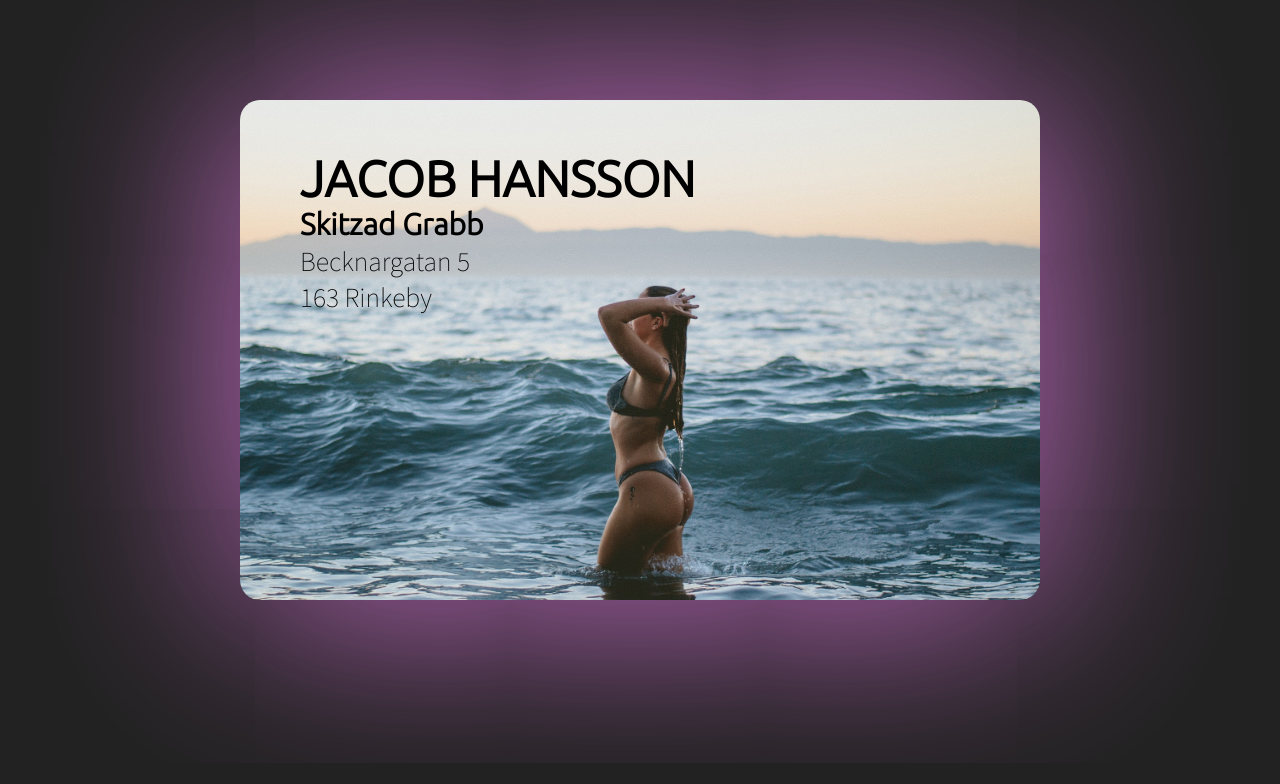
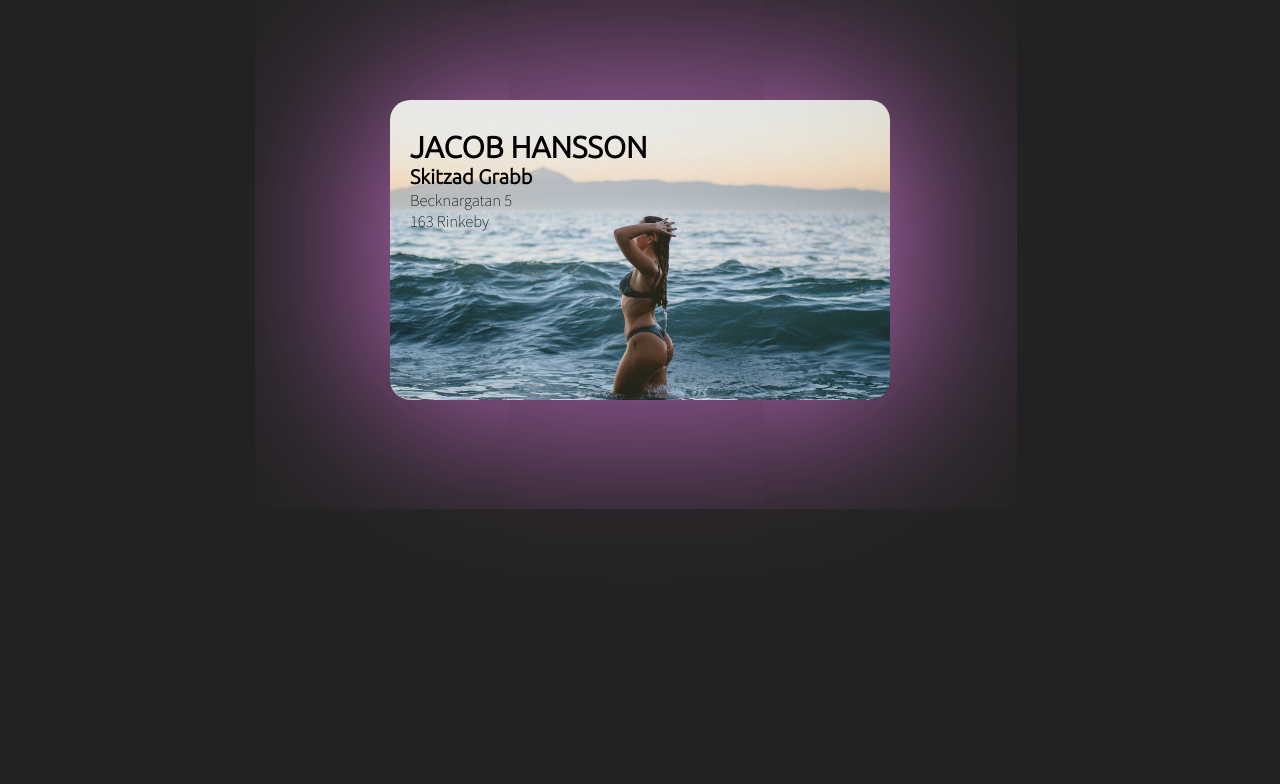
Before and after one commit to jacobwalla/EE19-ar2, a plain HTML site: page 3-divbox/visitkort/index.html in a window 1280 px wide. Drawn offline with Linux system fonts and the light colour scheme.

Commit message:
Scones Recept

```diff
--- /dev/null
+++ b/3-divbox/scones/style.css
@@ -0,0 +1,58 @@
+
+/* Enkel CSS-reset */
+html {
+    box-sizing: border-box;
+}
+*, *:before, *:after {
+    box-sizing: inherit;
+}
+body, h1, h2, h3, h4, h5, h6, p, ul {
+    margin: 0;
+    padding: 0;
+}
+
+/* Utseende på sidan */
+
+body{
+background: url(./bilder/theme-photos-Hx7xdwhj2AY-unsplash.jpg);
+background-size: 2000px;
+}
+
+/* Utseende på boxen */
+
+div{
+    background: #DBD6CE;
+    width: 900px;
+    height: 1250px;
+    border-radius: 20px;
+    margin: 50px auto 50px auto;
+    color: #2B1C00;
+    border: 15px solid #2B1C00;
+    box-shadow: 10px 10px 20px black;
+    padding: 70px;
+}
+
+/* Utseende på innehållet */
+
+h1{
+    font-family: 'Varela Round', sans-serif;
+    font-size: 35px;
+    margin-bottom: 30px;
+}
+h2{
+    font-family: 'Varela Round', sans-serif;
+    font-size: 30px;
+    margin-bottom: 20px;
+}
+p{
+    font-family: 'Indie Flower', cursive;
+    font-size: 25px;
+    margin-bottom: 10px;
+}
+ul{
+    font-family: 'Indie Flower', cursive;
+    font-size: 25px;
+    margin-bottom: 20px;
+    margin-left: 40px;
+    list-style-type: circle;
+}
--- a/3-divbox/visitkort/style.css
+++ b/3-divbox/visitkort/style.css
@@ -16,27 +16,27 @@ body{
 }
 div{
     background: url(./bilder/sebastian-ramirez-sanchez-ZFnK6RpYB7g-unsplash.jpg);
-    width: 800px;
-    height: 500px;
+    width: 500px;
+    height: 300px;
     border-radius: 20px;
     margin: 100px auto 0 auto;
-    background-size: 800px;
+    background-size: 500px;
     color: black;
     box-shadow: 0px 0px 200px violet;
-    padding-left: 60px;
-    padding-top: 50px;
+    padding-left: 20px;
+    padding-top: 30px;
 }
 h1{
     font-family: 'Ubuntu', sans-serif;
-    font-size: 50px;
+    font-size: 30px;
     font-weight: bold;
     text-transform: uppercase;
 }
 h2{
     font-family: 'Ubuntu', sans-serif;
-    font-size: 30px;
+    font-size: 20px;
 }
 p{
     font-family: 'Noto Sans KR', sans-serif;
-    font-size: 25px;
+    font-size: 15px;
 }
```
Also changed, not shown: 3-divbox/scones/scones.html (added, +42 -0 lines), 3-divbox/scones/bilder/theme-photos-Hx7xdwhj2AY-unsplash.jpg (added), 3-divbox/visitkort/index.html (renamed from 3-divbox/visitkort/visitkort.html).
